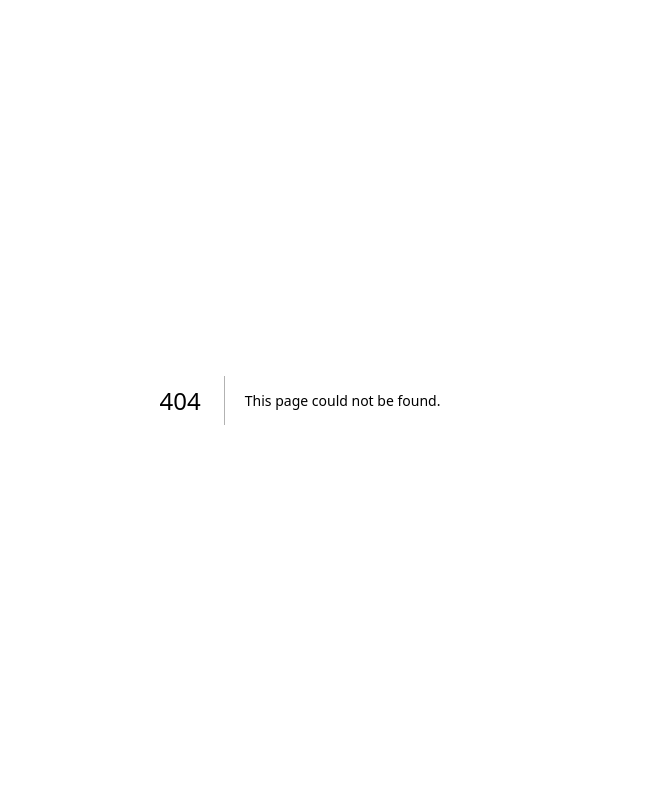
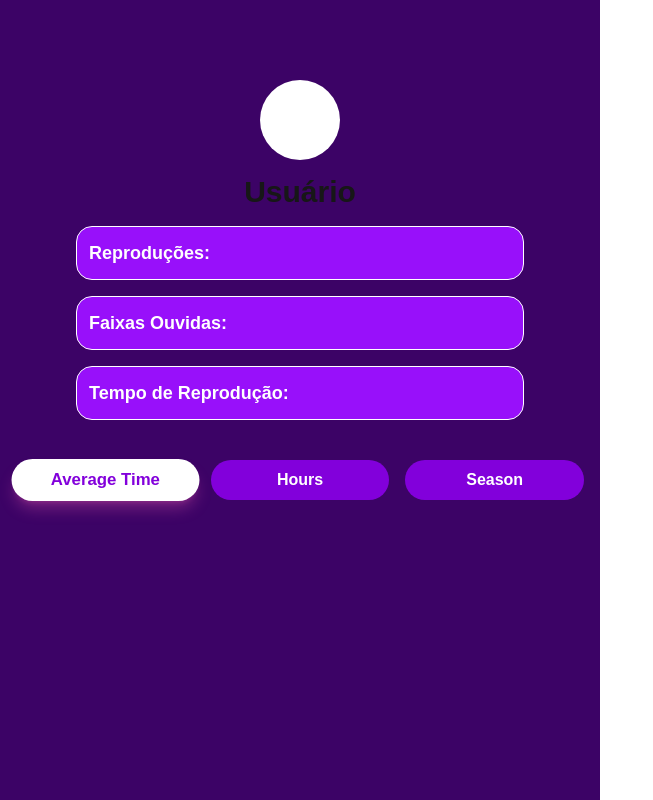
Before and after one commit to josephonfire/neonb4f, a Next.js app: page /dashboard in a window 1280 px wide. Before the commit this address had no page. Shown: the whole page, without its empty margins (0-653 px from the left). Built offline with nearby package versions, Linux system fonts and the light colour scheme.

Commit message:
1 att dashboard

```diff
--- a/src/app/components/Login.jsx
+++ b/src/app/components/Login.jsx
@@ -1,16 +1,17 @@
-import logo from "../imgs/spoti-logo.svg"
+import { NeonButton } from "../components/neon-button";
 
 export function Login() {
-
   return (
     <div className="bg-white dark:bg-gray-800 flex justify-center items-center w-screen h-screen p-5">
       <div className="min-h-screen flex items-center justify-center bg-purple-950 p-4">
         <div className="w-full max-w-md">
           <div className="text-center mb-10">
-                        <div className="inline-block p-4 bg-black border border-pink-500 rounded-full mb-4 shadow-lg shadow-pink-500/20">
-                            <img src={logo} alt="Spotify Logo" className="w-10 h-10" />
+            <div className="inline-block p-4 bg-transparent rounded-full mb-4 shadow-lg shadow-pink-500/20">
+              <img src="/imgs/spoti-logo.svg" alt="Spotify Logo" className="w-28 h-28" />
             </div>
-                        <h2 className="text-4xl font-bold text-white mb-2 text-shadow-neon">Spotidados</h2>
+            <h2 className="text-4xl font-bold text-white mb-2 text-shadow-neon">
+              Spotidados
+            </h2>
             <p className="text-pink-400">asd</p>
           </div>
 
@@ -18,26 +19,71 @@ export function Login() {
             <div className="p-8">
               <form className="space-y-6">
                 <div>
-                                    <label htmlFor="email" className="block text-sm font-medium text-white mb-2">E-mail</label>
-                                    <input type="email" id="email" name="email" className="w-full px-4 py-3 bg-gray-800 border border-gray-700 rounded-lg text-white placeholder-gray-500 focus:outline-none focus:border-pink-500 focus:ring-2 focus:ring-pink-500/50 transition-all duration-300" placeholder="Bom dia flor" />
+                  <label
+                    htmlFor="email"
+                    className="block text-sm font-medium text-white mb-2"
+                  >
+                    E-mail
+                  </label>
+                  <input
+                    type="email"
+                    id="email"
+                    name="email"
+                    className="w-full px-4 py-3 bg-gray-800 border border-gray-700 rounded-lg text-white placeholder-gray-500 focus:outline-none focus:border-pink-500 focus:ring-2 focus:ring-pink-500/50 transition-all duration-300"
+                    placeholder="Bom dia flor"
+                  />
                 </div>
 
                 <div>
-                                    <label htmlFor="password" className="block text-sm font-medium text-white mb-2">Password</label>
-                                    <input type="password" id="password" name="password" className="w-full px-4 py-3 bg-gray-800 border border-gray-700 rounded-lg text-white placeholder-gray-500 focus:outline-none focus:border-pink-500 focus:ring-2 focus:ring-pink-500/50 transition-all duration-300" placeholder="••••••••" />
+                  <label
+                    htmlFor="password"
+                    className="block text-sm font-medium text-white mb-2"
+                  >
+                    Password
+                  </label>
+                  <input
+                    type="password"
+                    id="password"
+                    name="password"
+                    className="w-full px-4 py-3 bg-gray-800 border border-gray-700 rounded-lg text-white placeholder-gray-500 focus:outline-none focus:border-pink-500 focus:ring-2 focus:ring-pink-500/50 transition-all duration-300"
+                    placeholder="••••••••"
+                  />
                 </div>
-
+                <div className="flex justify-center mt-8">
+                  <NeonButton
+                    borderStartColor="#a21caf"
+                    borderEndColor="#f472b6"
+                    textColor="#fff"
+                    backgroundColor="transparent"
+                    className="h-5 py-2 px-4 text-base flex justify-center items-center bg-purple-950"
+                  >
+                    <span className="text-center">Login</span>
+                  </NeonButton>
+                </div>
                 <div className="flex items-center justify-between">
                   <div className="flex items-center">
-                                        <input id="remember-me" name="remember-me" type="checkbox" className="h-4 w-4 text-pink-500 focus:ring-pink-500 border-gray-700 rounded bg-gray-800"></input>
-                                        <label htmlFor="remember-me" className="ml-2 block text-sm text-gray-400">Lembrar minha password</label>
+                    <input
+                      id="remember-me"
+                      name="remember-me"
+                      type="checkbox"
+                      className="h-4 w-4 text-pink-500 focus:ring-pink-500 border-gray-700 rounded bg-gray-800"
+                    ></input>
+                    <label
+                      htmlFor="remember-me"
+                      className="ml-2 block text-sm text-gray-400"
+                    >
+                      Lembrar minha password
+                    </label>
                   </div>
-                                    <a href="#" className="text-sm font-medium text-pink-400 hover:text-pink-300 transition-colors duration-300">Esqueci minha password</a>
+                  <div>
+                    <a
+                      href="#"
+                      className="text-sm font-medium text-pink-400 hover:text-pink-300 transition-colors duration-300"
+                    >
+                      Esqueci minha password
+                    </a>
                   </div>
-
-                                <button type="submit" className="w-full py-3 px-4 bg-gradient-to-r from-pink-500 to-purple-600 hover:from-pink-600 hover:to-purple-700 text-white font-medium rounded-lg shadow-lg shadow-pink-500/30 focus:outline-none focus:ring-2 focus:ring-offset-2 focus:ring-pink-500 focus:ring-offset-gray-900 transition-all duration-300">
-                                    Login
-                                </button>
+                </div>
               </form>
 
               <div className="mt-6">
@@ -46,23 +92,37 @@ export function Login() {
                     <div className="w-full border-t border-gray-700"></div>
                   </div>
                   <div className="relative flex justify-center text-sm">
-                                        <span className="px-2 bg-gray-900 text-gray-400">Ou entre com</span>
+                    <span className="px-6 bg-purple-950 text-white rounded-2xl">
+                      Ou entre com
+                    </span>
                   </div>
                 </div>
 
                 <div className="mt-6 grid grid-cols-3 gap-3">
-                                    <button className="flex justify-center items-center py-2 px-4 bg-gray-800 hover:bg-gray-700 text-white rounded-lg border border-gray-700 transition-colors duration-300">
-                                        <svg className="h-5 w-5 text-blue-400" fill="currentColor" viewBox="0 0 24 24">
+                  <button className="flex justify-center items-center py-2 px-4 bg-purple-950 hover:bg-gray-700 text-white rounded-lg border border-gray-700 transition-colors duration-300">
+                    <svg
+                      className="h-5 w-5 text-blue-400"
+                      fill="currentColor"
+                      viewBox="0 0 24 24"
+                    >
                       <path d="M24 12.073c0-6.627-5.373-12-12-12s-12 5.373-12 12c0 5.99 4.388 10.954 10.125 11.854v-8.385H7.078v-3.47h3.047V9.43c0-3.007 1.792-4.669 4.533-4.669 1.312 0 2.686.235 2.686.235v2.953H15.83c-1.491 0-1.956.925-1.956 1.874v2.25h3.328l-.532 3.47h-2.796v8.385C19.612 23.027 24 18.062 24 12.073z" />
                     </svg>
                   </button>
-                                    <button className="flex justify-center items-center py-2 px-4 bg-gray-800 hover:bg-gray-700 text-white rounded-lg border border-gray-700 transition-colors duration-300">
-                                        <svg className="h-5 w-5 text-red-400" fill="currentColor" viewBox="0 0 24 24">
+                  <button className="flex justify-center items-center py-2 px-4 bg-purple-950 hover:bg-gray-700 text-white rounded-lg border border-gray-700 transition-colors duration-300">
+                    <svg
+                      className="h-5 w-5 text-red-400"
+                      fill="currentColor"
+                      viewBox="0 0 24 24"
+                    >
                       <path d="M12.48 10.92v3.28h7.84c-.24 1.84-.853 3.187-1.787 4.133-1.147 1.147-2.933 2.4-6.053 2.4-4.827 0-8.6-3.893-8.6-8.72s3.773-8.72 8.6-8.72c2.6 0 4.507 1.027 5.907 2.347l2.307-2.307C18.747 1.44 16.133 0 12.48 0 5.867 0 .307 5.387.307 12s5.56 12 12.173 12c3.573 0 6.267-1.173 8.373-3.36 2.16-2.16 2.84-5.213 2.84-7.667 0-.76-.053-1.467-.173-2.053H12.48z" />
                     </svg>
                   </button>
-                                    <button className="flex justify-center items-center py-2 px-4 bg-gray-800 hover:bg-gray-700 text-white rounded-lg border border-gray-700 transition-colors duration-300">
-                                        <svg className="h-5 w-5 text-gray-400" fill="currentColor" viewBox="0 0 24 24">
+                  <button className="flex justify-center items-center py-2 px-4 bg-purple-950 hover:bg-gray-700 text-white rounded-lg border border-gray-700 transition-colors duration-300">
+                    <svg
+                      className="h-5 w-5 text-gray-400"
+                      fill="currentColor"
+                      viewBox="0 0 24 24"
+                    >
                       <path d="M12 0C5.373 0 0 5.373 0 12c0 5.302 3.438 9.8 8.207 11.387.6.113.793-.261.793-.577 0-.285-.01-1.04-.015-2.04-3.338.724-4.042-1.61-4.042-1.61-.546-1.386-1.332-1.755-1.332-1.755-1.087-.744.084-.729.084-.729 1.205.084 1.838 1.236 1.838 1.236 1.07 1.835 2.809 1.305 3.495.998.108-.776.417-1.305.76-1.605-2.665-.3-5.466-1.332-5.466-5.93 0-1.31.465-2.38 1.235-3.22-.135-.303-.54-1.523.105-3.176 0 0 1.005-.322 3.3 1.23.96-.267 1.98-.399 3-.405 1.02.006 2.04.138 3 .405 2.28-1.552 3.285-1.23 3.285-1.23.645 1.653.24 2.873.12 3.176.765.84 1.23 1.91 1.23 3.22 0 4.61-2.805 5.625-5.475 5.92.42.36.81 1.096.81 2.22 0 1.605-.015 2.895-.015 3.285 0 .315.18.69.8.57C20.565 21.795 24 17.295 24 12c0-6.627-5.373-12-12-12z" />
                     </svg>
                   </button>
@@ -71,7 +131,13 @@ export function Login() {
 
               <p className="mt-8 text-center text-sm text-gray-400">
                 Não tens uma conta?
-                                <a href="#" className="font-medium text-pink-400 hover:text-pink-300 transition-colors duration-300">  Cadastre-se agora</a>
+                <a
+                  href="#"
+                  className="font-medium text-pink-400 hover:text-pink-300 transition-colors duration-300"
+                >
+                  {" "}
+                  Cadastre-se agora
+                </a>
               </p>
             </div>
           </div>
--- /dev/null
+++ b/src/app/components/neon-button.jsx
@@ -0,0 +1,53 @@
+import React from "react";
+import clsx from "clsx";
+
+/**
+ * @typedef {Object} NeonButtonProps
+ * @property {React.ReactNode} children
+ * @property {string} [className]
+ * @property {string} [textColor]
+ * @property {string} [borderStartColor]
+ * @property {string} [borderEndColor]
+ * @property {string} [backgroundColor]
+ * @property {object} [style]
+ */
+
+/**
+ * @param {NeonButtonProps & React.AnchorHTMLAttributes<HTMLAnchorElement>} props
+ */
+export function NeonButton({
+  children,
+  className,
+  textColor = "#1670f0",
+  borderStartColor = "#0c002b",
+  borderEndColor = "#1779ff",
+  backgroundColor = "transparent",
+  style,
+  ...props
+}) {
+  const buttonStyle = {
+    "--border-start": borderStartColor,
+    "--border-end": borderEndColor,
+    "--text-color": textColor,
+    "--bg-color": backgroundColor,
+    ...style,
+  };
+
+  return (
+    <a
+      className={clsx(
+        "relative overflow-hidden px-[60px] py-[30px] text-[30px] uppercase tracking-[5px] no-underline shadow-[0_20px_50px_rgba(0,0,0,0.5)]",
+        "bg-[var(--bg-color)] text-[var(--text-color)]",
+        className,
+      )}
+      style={buttonStyle}
+      {...props}
+    >
+      <span className="absolute left-0 top-0 h-[2px] w-full animate-[neonSlideRight_2s_linear_infinite_1s] bg-linear-to-r from-[var(--border-start)] to-[var(--border-end)]" />
+      <span className="absolute right-0 top-0 h-full w-[2px] animate-[neonSlideDown_2s_linear_infinite_2s] bg-linear-to-b from-[var(--border-start)] to-[var(--border-end)]" />
+      <span className="absolute bottom-0 left-0 h-[2px] w-full animate-[neonSlideLeft_2s_linear_infinite_1s] bg-linear-to-l from-[var(--border-start)] to-[var(--border-end)]" />
+      <span className="absolute left-0 top-0 h-full w-[2px] animate-[neonSlideUp_2s_linear_infinite_2s] bg-linear-to-t from-[var(--border-start)] to-[var(--border-end)]" />
+      {children}
+    </a>
+  );
+}
--- /dev/null
+++ b/src/app/dashboard/page.jsx
@@ -0,0 +1,56 @@
+"use client"
+
+import { useState } from "react";
+
+export default function Page() {
+  const [active, setActive] = useState(0);
+
+  const buttons = [
+    { label: "Average Time" },
+    { label: "Hours" },
+    { label: "Season" },
+  ];
+
+  return (
+    <>
+      <div className="bg-purple-950 min-h-screen px-4">
+        <div className="container flex justify-center">
+          <div className="rounded-full w-20 h-20 bg-white flex items-center justify-center mt-20">
+            <img
+              src="/imgs/spoti-logo.svg"
+              alt="profile-pic"
+              className="w-16 h-16"
+            />
+          </div>
+        </div>
+        <div className="boxes flex justify-center mt-3.5 font-black text-3xl">Usuário</div>
+        <div className="grid grid-cols-1 gap-4 justify-items-center mt-4">
+          <div className="w-full max-w-md bg-purple-600 rounded-2xl p-3 text-white text-lg border border-white">
+            Reproduções:{" "}
+          </div>
+          <div className="w-full max-w-md bg-purple-600 rounded-2xl p-3 text-white text-lg border border-white">
+            Faixas Ouvidas:{" "}
+          </div>
+          <div className="w-full max-w-md bg-purple-600 rounded-2xl p-3 text-white text-lg border border-white">
+            Tempo de Reprodução:{" "}
+          </div>
+        </div>
+        <div className="grid grid-cols-3 gap-4 justify-items-center mt-10 max-w-3xl mx-auto">
+          {buttons.map((btn, idx) => (
+            <button
+              key={btn.label}
+              onClick={() => setActive(idx)}
+              className={`w-full max-w-xs flex justify-center items-center rounded-4xl py-2 px-8 transition-all duration-300
+                ${active === idx
+                  ? "bg-white text-purple-700 shadow-lg shadow-pink-400/30 scale-105"
+                  : "bg-purple-700 text-white hover:bg-purple-600 hover:scale-105"}
+              `}
+            >
+              {btn.label}
+            </button>
+          ))}
+        </div>
+      </div>
+    </>
+  );
+}
--- a/src/app/globals.css
+++ b/src/app/globals.css
@@ -8,6 +8,45 @@
   max-width: 600px;
 }
 
+:root {
+  --animate-neon-slide-right: neonSlideRight 2s linear infinite;
+  --animate-neon-slide-down: neonSlideDown 2s linear infinite;
+  --animate-neon-slide-left: neonSlideLeft 2s linear infinite;
+  --animate-neon-slide-up: neonSlideUp 2s linear infinite;
+}
+
+@keyframes neonSlideRight {
+  0% {
+    transform: translateX(-100%);
+  }
+  100% {
+    transform: translateX(100%);
+  }
+}
+@keyframes neonSlideDown {
+  0% {
+    transform: translateY(-100%);
+  }
+  100% {
+    transform: translateY(100%);
+  }
+}
+@keyframes neonSlideLeft {
+  0% {
+    transform: translateX(100%);
+  }
+  100% {
+    transform: translateX(-100%);
+  }
+}
+@keyframes neonSlideUp {
+  0% {
+    transform: translateY(100%);
+  }
+  100% {
+    transform: translateY(-100%);
+  }
+}
 
 .gabarito {
   font-family: "Gabarito", sans-serif;
@@ -16,10 +55,10 @@
   font-style: normal;
 }
 
-@theme inline {
+:root {
   --color-background: var(--background);
   --color-foreground: var(--foreground);
-  --font-sans: var("Gabarito");
+  --font-sans: "Gabarito", sans-serif;
 }
 
 @media (prefers-color-scheme: dark) {
@@ -55,3 +94,8 @@ body {
   border: solid #521f90 2px;
   border-radius: 15px;
 }
+@layer components {
+  /* .btn-primary {
+      @apply py-1.5 px-3 text-center bg-blue-700 rounded-md text-white;
+  } */
+}
--- a/src/app/login/page.jsx
+++ b/src/app/login/page.jsx
@@ -1,4 +1,6 @@
 import { Login } from "../components/Login";
+import { NeonButton } from "../components/neon-button";
+
 
 export default function Page() {
     return (
```
Also changed, not shown: package.json (+6 -5 lines), 1 other file (tests, documents, lock files or other folders). Lines whose indentation alone changed are shown as unchanged.
